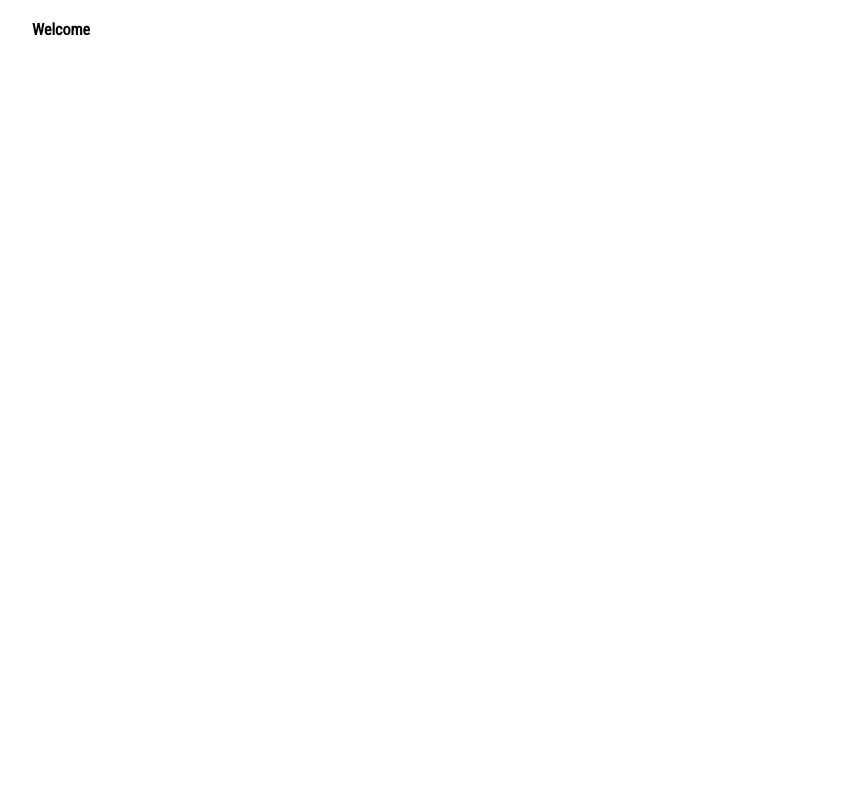
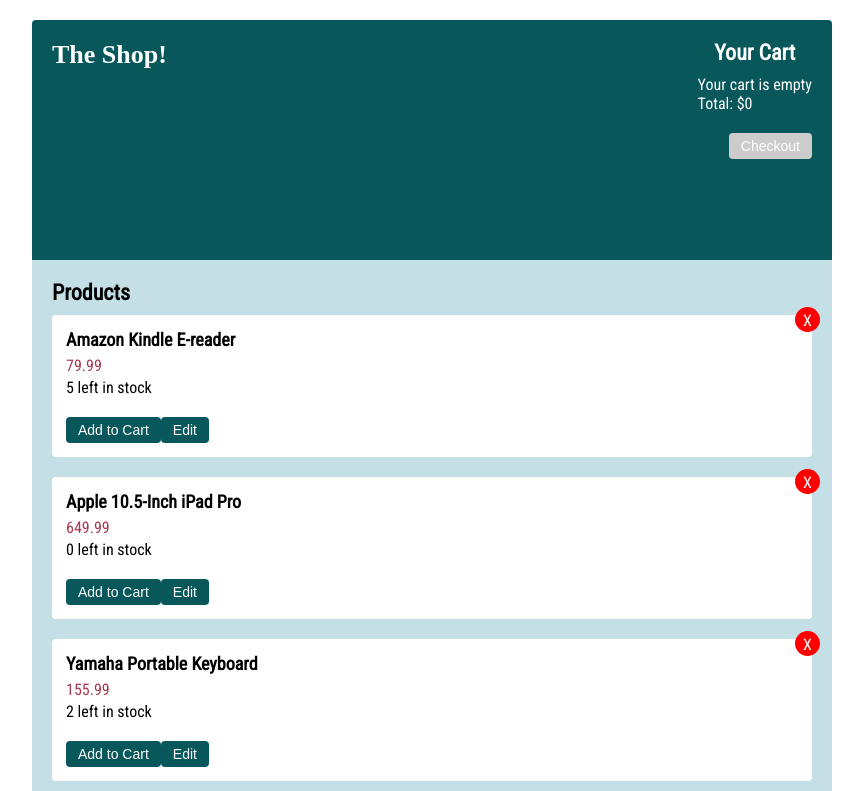
Before and after one commit to emctackett/jazzy-cart, a React (Create React App) app in the folder client/: page / in a window 1280 px wide. Shown: the top 791 px of the page, without its empty margins (208-1071 px from the left). Built offline with nearby package versions, Linux system fonts and the light colour scheme; a web font is replaced by a local one.

Commit message:
static functionality from /lib

```diff
--- /dev/null
+++ b/client/src/components/AddProductForm.js
@@ -0,0 +1,43 @@
+import React from "react";
+import { useState } from "react";
+
+const AddProductForm = () => {
+  const [visibility, setVisibility] = useState(false);
+  const showForm = () => {
+    setVisibility(true)
+  };
+
+  const hideForm = () => {
+    setVisibility(false)
+  };
+
+  return (
+    <div class={visibility ? "add-form visible" : "add-form"}>
+      <p><a class="button add-product-button" onClick={showForm}>Add A Product</a></p>
+      <h3>Add Product</h3>
+      <form>
+        <div class="input-group">
+          <label for="product-name">Product Name</label>
+          <input type="text" id="product-name" value="" />
+        </div>
+
+        <div class="input-group">
+          <label for="product-price">Price</label>
+          <input type="text" id="product-price" value="" />
+        </div>
+
+        <div class="input-group">
+          <label for="product-quantity">Quantity</label>
+          <input type="text" id="product-quantity" value="" />
+        </div>
+
+        <div class="actions form-actions">
+          <a class="button">Add</a>
+          <a class="button" onClick={hideForm}>Cancel</a>
+        </div>
+      </form>
+    </div>
+  )
+}
+
+export default AddProductForm;
--- a/client/src/components/App.js
+++ b/client/src/components/App.js
@@ -1,9 +1,34 @@
 import React from "react";
+import Header from './Header';
+import Products from './Products';
+import AddProductForm from './AddProductForm';
+
+
+import {useState, useEffect} from "react";
+
+import data from '../lib/data';
 
 const App = () => {
+  const [products, setProducts] = useState([]);
+  const [cartItems, setCartItems] = useState([]);
+
+  useEffect(() => {
+    setProducts(data);
+    //setCartItems(cartItems.concat({id: 5, item: "Kyle", price: 5.70, quantity: 2}));
+
+  }, []);
+
+  const addToCart = (item) => {
+    setCartItems(cartItems.concat(item));
+  };
+
   return (
     <div id="app">
-      <h1>Welcome</h1>
+      <Header cartItems={cartItems}/>
+      <main>
+        <Products products={products} addToCart={addToCart} />
+        <AddProductForm />
+      </main>
     </div>
   );
 };
--- /dev/null
+++ b/client/src/components/Cart.js
@@ -0,0 +1,32 @@
+import React from "react";
+import CartItem from "./CartItem";
+
+const Cart = ({cartItems}) => {
+  const getTotal = () => {
+      return cartItems.reduce((acc, item) => {
+        return acc + (item.price * item.quantity);
+      }, 0);
+  };
+
+  return (
+    <div class="cart">
+      <h2>Your Cart</h2>
+      <table class="cart-items">
+        <tbody>
+          <tr>
+            <th>Item</th>
+            <th>Quantity</th>
+            <th>Price</th>
+          </tr>
+          {cartItems.map(item => <CartItem {...item} key={item.id}/>)}
+          <tr>
+            <td colSpan="3" class="total">Total: ${getTotal()}</td>
+          </tr>
+        </tbody>
+      </table>
+      <a class="button checkout">Checkout</a>
+    </div>
+  );
+}
+
+export default Cart;
--- /dev/null
+++ b/client/src/components/CartItem.js
@@ -0,0 +1,13 @@
+import React from "react";
+
+const CartItem = ({title, quantity, price}) => {
+  return (
+      <tr>
+        <th>{title}</th>
+        <th>{quantity}</th>
+        <th>${price}</th>
+      </tr>
+  );
+}
+
+export default CartItem;
--- /dev/null
+++ b/client/src/components/EditProduct.js
@@ -0,0 +1,32 @@
+import React from "react";
+
+const EditProduct = ({title, price, quantity, handler}) => {
+  return (
+    <div class="edit-form">
+      <h3>Edit Product</h3>
+      <form>
+        <div class="input-group">
+          <label for="product-name">Product Name</label>
+          <input type="text" id="product-name" value={title} />
+        </div>
+
+        <div class="input-group">
+          <label for="product-price">Price</label>
+          <input type="text" id="product-price" value={price} />
+        </div>
+
+        <div class="input-group">
+          <label for="product-quantity">Quantity</label>
+          <input type="text" id="product-quantity" value={quantity} />
+        </div>
+
+        <div class="actions form-actions">
+          <a class="button">Update</a>
+          <a class="button" onClick={ handler }>Cancel</a>
+        </div>
+      </form>
+    </div>
+  );
+};
+
+export default EditProduct;
--- /dev/null
+++ b/client/src/components/EmptyCart.js
@@ -0,0 +1,14 @@
+import React from "react";
+
+const EmptyCart = () => {
+  return (
+    <div class="cart">
+      <h2>Your Cart</h2>
+      <p>Your cart is empty</p>
+      <p>Total: $0</p>
+      <a class="button checkout disabled">Checkout</a>
+    </div>
+  );
+}
+
+export default EmptyCart;
--- /dev/null
+++ b/client/src/components/Header.js
@@ -0,0 +1,15 @@
+import React from "react";
+import EmptyCart from "./EmptyCart";
+import Cart from "./Cart";
+
+const Header = ({cartItems}) => {
+  return (
+    <header>
+      <h1>The Shop!</h1>
+      {cartItems.length === 0 ? <EmptyCart /> : <Cart cartItems={cartItems} />}
+    </header>
+  );
+}
+
+
+export default Header;
--- /dev/null
+++ b/client/src/components/Product.js
@@ -0,0 +1,33 @@
+import React from "react";
+import EditProduct from "./EditProduct";
+import { useState } from "react";
+
+const Product = ({id, title, price, quantity, addToCart}) => {
+  const [showEdit, setEdit] = useState(false);
+
+  const showForm = () => {
+    setEdit(true);
+  }
+
+  const hideForm = () => {
+    setEdit(false);
+  }
+
+  return (
+    <div class="product">
+      <div class="product-details">
+        <h3>{title}</h3>
+        <p class="price">{price}</p>
+        <p class="quantity">{quantity} left in stock</p>
+        <div class="actions product-actions">
+          <a class="button add-to-cart" onClick={() => { addToCart({id, title, price, quantity: 1}) }}>Add to Cart</a>
+          <a class="button edit" onClick={showForm}>Edit</a>
+          {showEdit ? <EditProduct title={title} price={price} quantity={quantity} handler={hideForm}/> : <></>}
+        </div>
+        <a class="delete-button"><span>X</span></a>
+      </div>
+    </div>
+  )
+}
+
+export default Product;
--- /dev/null
+++ b/client/src/components/Products.js
@@ -0,0 +1,14 @@
+import React from "react";
+import Product from "./Product";
+
+const Products = ({products, addToCart}) => {
+  return (
+      <div class="product-listing">
+        <h2>Products</h2>
+        {products.map(product => <Product {...product} key={product.id} addToCart={addToCart} /> )}
+      </div>
+
+  );
+}
+
+export default Products
```
